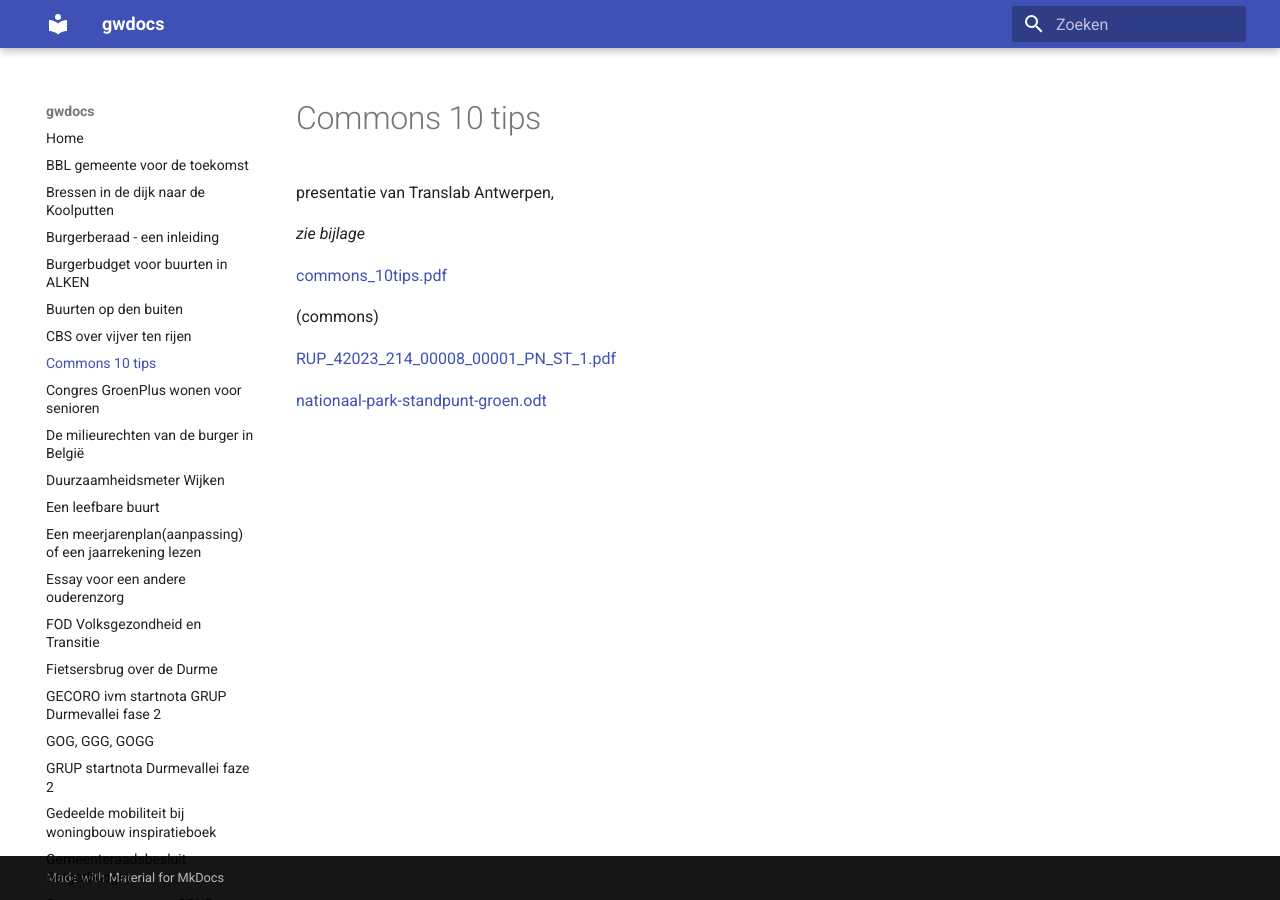
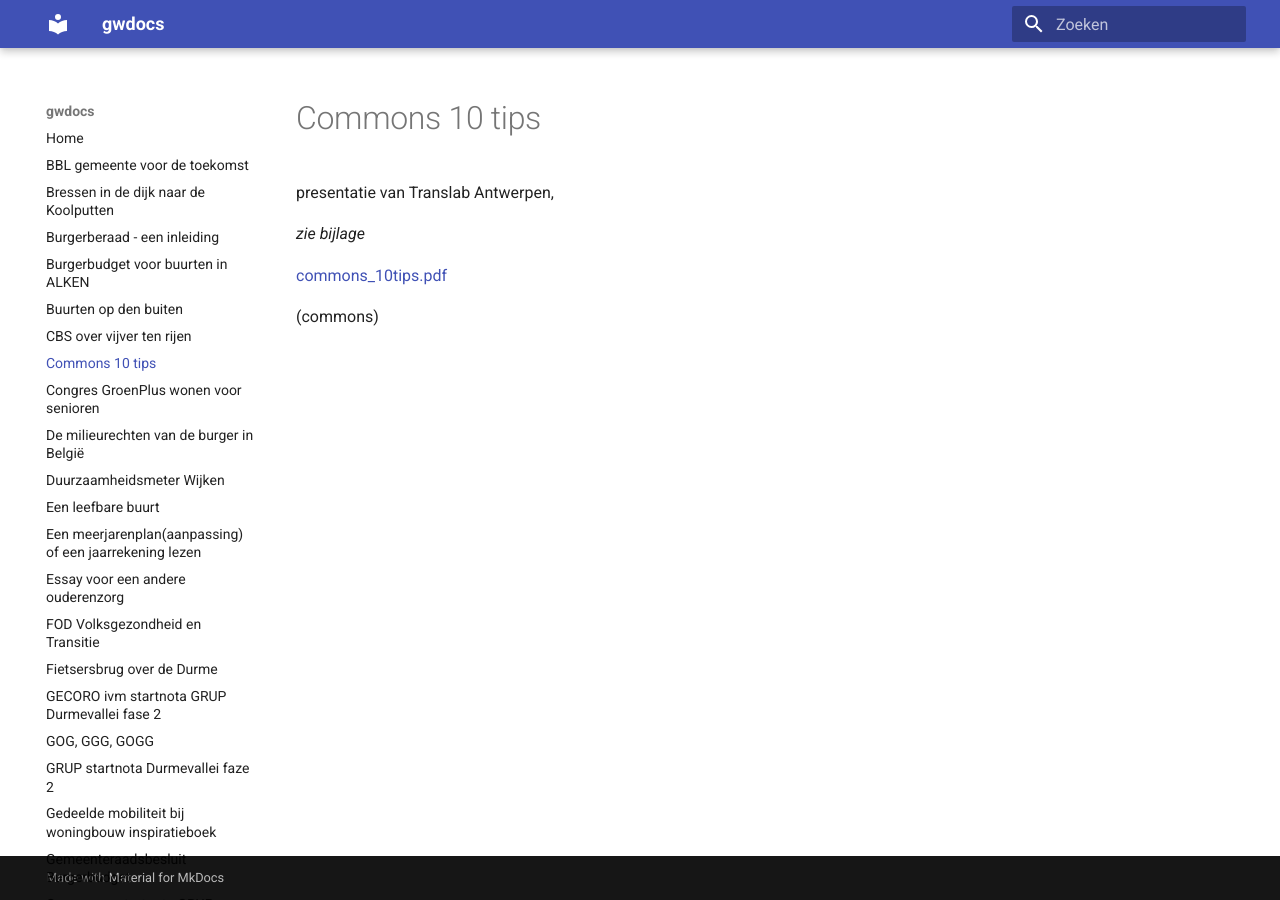
Before and after one commit to groenwaasmunster/gwdocs, an MkDocs documentation site: the page built from docs/Commons 10 tips.md, in a window 1280 px wide. Built offline with MkDocs 1.6.1 and Material for MkDocs 9.7.7, drawn with Linux system fonts in a browser that asks for light colours.

Commit message:
Update Commons 10 tips.md

```diff
--- a/docs/Commons 10 tips.md
+++ b/docs/Commons 10 tips.md
@@ -5,7 +5,3 @@ presentatie van Translab Antwerpen,
 [commons_10tips.pdf](best/commons_10tips.pdf)
 
 (commons)
-
-[RUP_42023_214_00008_00001_PN_ST_1.pdf](https://github.com/groenwaasmunster/gwdocs/files/15448655/RUP_42023_214_00008_00001_PN_ST_1.pdf)
-
-[nationaal-park-standpunt-groen.odt](https://github.com/groenwaasmunster/gwdocs/files/15448656/nationaal-park-standpunt-groen.odt)
```
